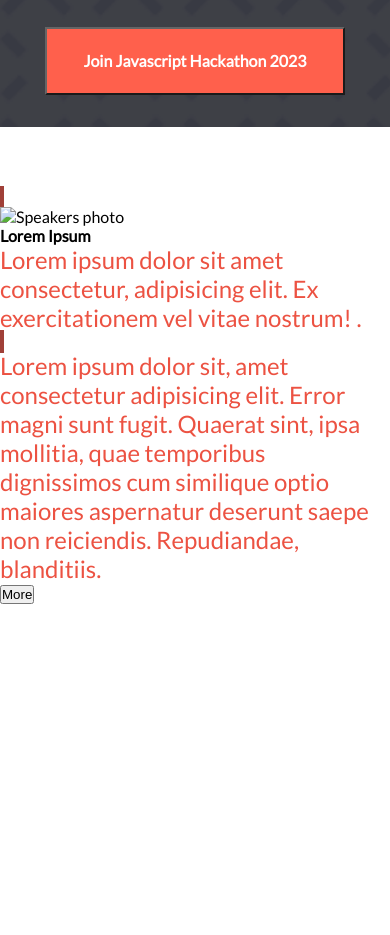
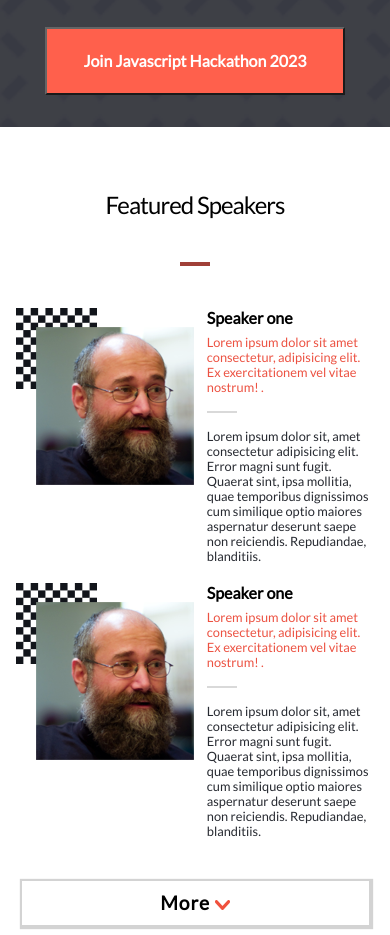
Before and after one commit to FevenSeyfu/Javascript-Hackathon, a website: page index.html in a window 390 px wide. Shown: the part 1580-2515 px from the top of the page. Before the commit the page ends 2184 px from the top, so only its background shows below. Drawn offline with Linux system fonts and the light colour scheme; a web font is replaced by a local one.

Commit message:
style mobile speaker section

```diff
--- a/assets/css/home.css
+++ b/assets/css/home.css
@@ -8,6 +8,14 @@
   --primary: #ec5242;
   --dark: #272a31;
   --light-gray: #d3d3d3;
+}
+
+.primary {
+  color: var(--primary);
+}
+
+.dark {
+  color: var(--dark);
 }
 
 html {
@@ -232,6 +240,85 @@ html {
 
 .speaker {
   grid-area: speaker;
+  display: flex;
+  flex-direction: column;
+  justify-content: center;
+  align-items: center;
+  padding: 2rem 1rem;
+  gap: 10px;
+}
+
+.main-title.dark {
+  color: #000;
+}
+
+.divider-dark {
+  width: 30px;
+  height: 0;
+  border: 1.42315px solid #d9d9d9;
+  margin: 0.5rem 0;
+}
+
+.row {
+  display: flex;
+  flex-direction: row;
+}
+
+.speaker-cards-container {
+  display: flex;
+  flex-direction: column;
+  gap: 1.2rem;
+}
+
+.speaker-card {
+  display: flex;
+  flex-direction: row;
+  gap: 0.8rem;
+}
+
+.speaker-name {
+  font-size: 1rem;
+  font-weight: 900;
+}
+
+.speaker-description-container {
+  display: flex;
+  flex-direction: column;
+  gap: 0.5rem;
+}
+
+.speaker-description {
+  font-family: 'Lato', sans-serif;
+  font-style: normal;
+  font-weight: 300;
+  font-size: 0.8rem;
+  line-height: 15px;
+}
+
+.more-btn-box {
+  display: flex;
+  flex-direction: row;
+  justify-content: center;
+  align-items: center;
+  gap: 0.5rem;
+}
+
+.more-btn {
+  width: 90%;
+  margin: 0.5rem auto;
+  padding: 0.5rem 0;
+  border: 2px solid #d3d3d3;
+  background-color: #fff;
+  box-shadow: 1px 1px 1px 1px #d3d3d3;
+
+  /* style font */
+  font-family: 'Lato', sans-serif;
+  font-style: normal;
+  font-weight: 700;
+  font-size: 1.2rem;
+  line-height: 28px;
+  letter-spacing: 0.05em;
+  color: #000;
 }
 
 /* Desktop version */
--- a/index.html
+++ b/index.html
@@ -80,23 +80,35 @@
 			<button class="main-btn">Join Javascript Hackathon 2023</button>
 		</section>
 		<section class="speaker">
-			<h2 class="main-title">Featured Speakers</h2>
-			<hl class="divider primary"></hl>
+			<h2 class="main-title dark">Featured Speakers</h2>
+			<hl class="divider"></hl>
 			<div class="speaker-cards-container">
-				<div class="speaker-img">
-					<img src="" alt="Speakers photo" class="speaker-avatar">
+				<div class="speaker-card 1">
+				  <div class="speaker-img">
+					  <img src="assets/images/speaker_avatar-1.png" alt="Speakers photo" class="speaker-avatar">
+				  </div>
+					<div class="speaker-description-container">
+						<h4 class="speaker-name" id="speaker-name">Speaker one</h4>
+						<p class="speaker-description primary" data-id="0" id="speaker-qualification">Lorem ipsum dolor sit amet consectetur, adipisicing elit. Ex exercitationem vel vitae nostrum! .</p>
+						<div class="row"><hl class="divider-dark"></hl></div>
+						<p class="speaker-description dark">Lorem ipsum dolor sit, amet consectetur adipisicing elit. Error magni sunt fugit. Quaerat sint, ipsa mollitia, quae temporibus dignissimos cum similique optio maiores aspernatur deserunt saepe non reiciendis. Repudiandae, blanditiis.</p>
+					</div>
 				</div>
-				<div class="speaker-description">
-					<h4 class="main-text" id="speaker-name">Lorem Ipsum</h4>
-					<p class="supporting-text primary" data-id="0" id="speaker-qualification">Lorem ipsum dolor sit amet consectetur, adipisicing elit. Ex exercitationem vel vitae nostrum! .</p>
-					<hl class="divider"></hl>
-					<p class="supporting-text">Lorem ipsum dolor sit, amet consectetur adipisicing elit. Error magni sunt fugit. Quaerat sint, ipsa mollitia, quae temporibus dignissimos cum similique optio maiores aspernatur deserunt saepe non reiciendis. Repudiandae, blanditiis.</p>
-			</div>
+				<div class="speaker-card 1">
+				  <div class="speaker-img">
+					  <img src="assets/images/speaker_avatar-1.png" alt="Speakers photo" class="speaker-avatar">
+				  </div>
+					<div class="speaker-description-container">
+						<h4 class="speaker-name" id="speaker-name">Speaker one</h4>
+						<p class="speaker-description primary" data-id="0" id="speaker-qualification">Lorem ipsum dolor sit amet consectetur, adipisicing elit. Ex exercitationem vel vitae nostrum! .</p>
+						<div class="row"><hl class="divider-dark"></hl></div>
+						<p class="speaker-description dark">Lorem ipsum dolor sit, amet consectetur adipisicing elit. Error magni sunt fugit. Quaerat sint, ipsa mollitia, quae temporibus dignissimos cum similique optio maiores aspernatur deserunt saepe non reiciendis. Repudiandae, blanditiis.</p>
+					</div>
+				</div>
 			</div>
 		</section>
-		<div class="more-btn mobile">
-			<button class="max-width-btn">More</button>
-			<img src="" alt="" class="arrow-down-icon">
+		<div class="more-btn-box mobile">
+			<button class="more-btn">More <img src="assets/images/down-arrow.png" alt="" class="arrow-down-icon"></button>
 		</div>
 </div>
 </body>
```
Also changed, not shown: assets/images/down-arrow.png (added), assets/images/speaker_avatar-1.png (added).
